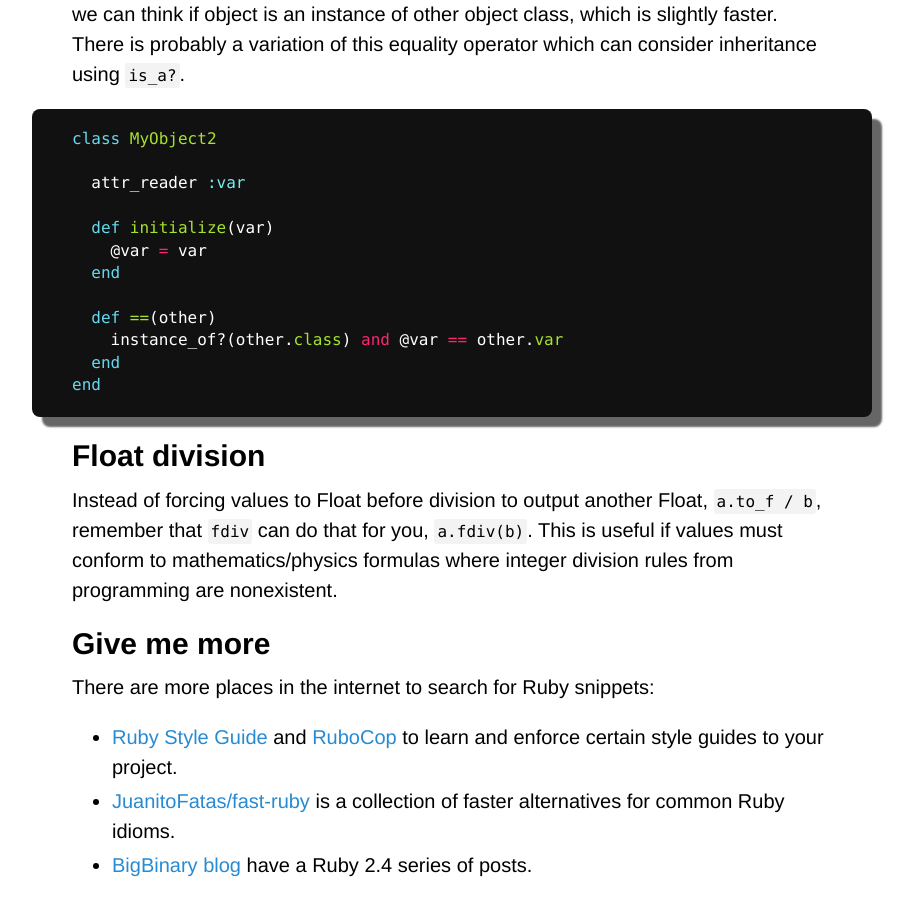
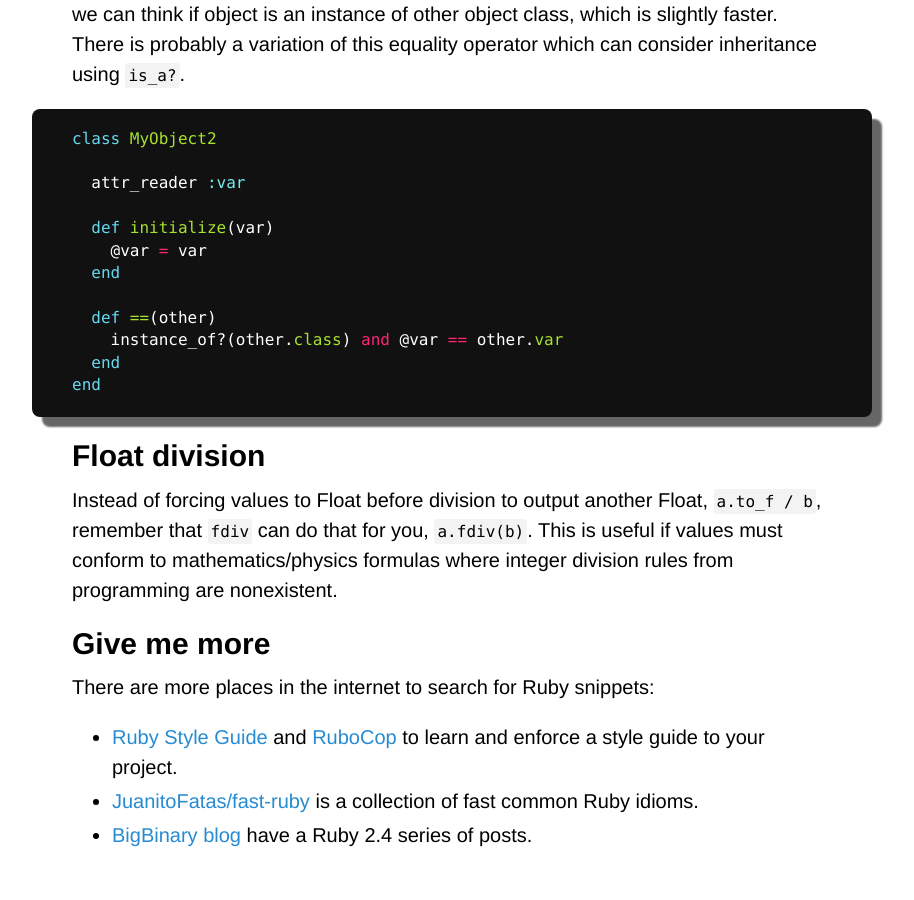
Before and after one commit to Maumagnaguagno/maumagnaguagno.github.io, a Jekyll site: the page built from ruby.md, in a window 1280 px wide and 900 px high, scrolled down 4680 px. Shown: the whole window, without its empty margins (188-1102 px from the left). Built offline with Jekyll 4.4.1, drawn with Linux system fonts in a browser that asks for light colours; our own code applies the rules of GitHub Pages for plain Markdown files; after the commit the page ends 5550 px from its top, so only the background shows below that.

Commit message:
Avoid line break in give me more list in Ruby

```diff
--- a/ruby.md
+++ b/ruby.md
@@ -202,6 +202,6 @@ This is useful if values must conform to mathematics/physics formulas where inte
 
 ## Give me more
 There are more places in the internet to search for Ruby snippets:
-- [Ruby Style Guide](bbatsov/ruby-style-guide) and [RuboCop](http://batsov.com/rubocop/) to learn and enforce certain style guides to your project.
-- [JuanitoFatas/fast-ruby](https://github.com/JuanitoFatas/fast-ruby) is a collection of faster alternatives for common Ruby idioms.
+- [Ruby Style Guide](bbatsov/ruby-style-guide) and [RuboCop](http://batsov.com/rubocop/) to learn and enforce a style guide to your project.
+- [JuanitoFatas/fast-ruby](https://github.com/JuanitoFatas/fast-ruby) is a collection of fast common Ruby idioms.
 - [BigBinary blog](http://blog.bigbinary.com/categories/Ruby-2-4) have a Ruby 2.4 series of posts.
```
